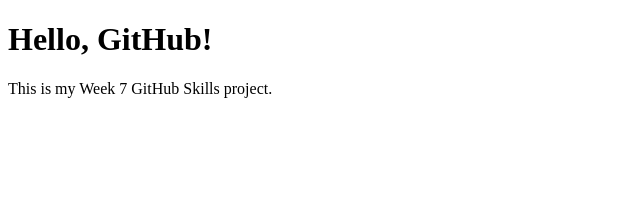
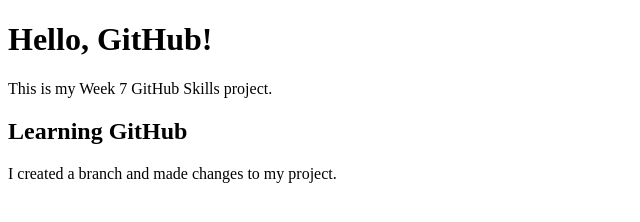
Before and after one commit to juliamckeown/week-7-github-skills, a plain HTML site: page index.html in a window 1280 px wide. Shown: the whole page, without its empty margins (0-640 px from the left). Drawn offline with Linux system fonts and the light colour scheme.

Commit message:
Update index.html

```diff
--- a/index.html
+++ b/index.html
@@ -6,5 +6,8 @@
 <body>
     <h1>Hello, GitHub!</h1>
     <p>This is my Week 7 GitHub Skills project.</p>
+
+    <h2>Learning GitHub</h2>
+    <p>I created a branch and made changes to my project.</p>
 </body>
 </html>
```
